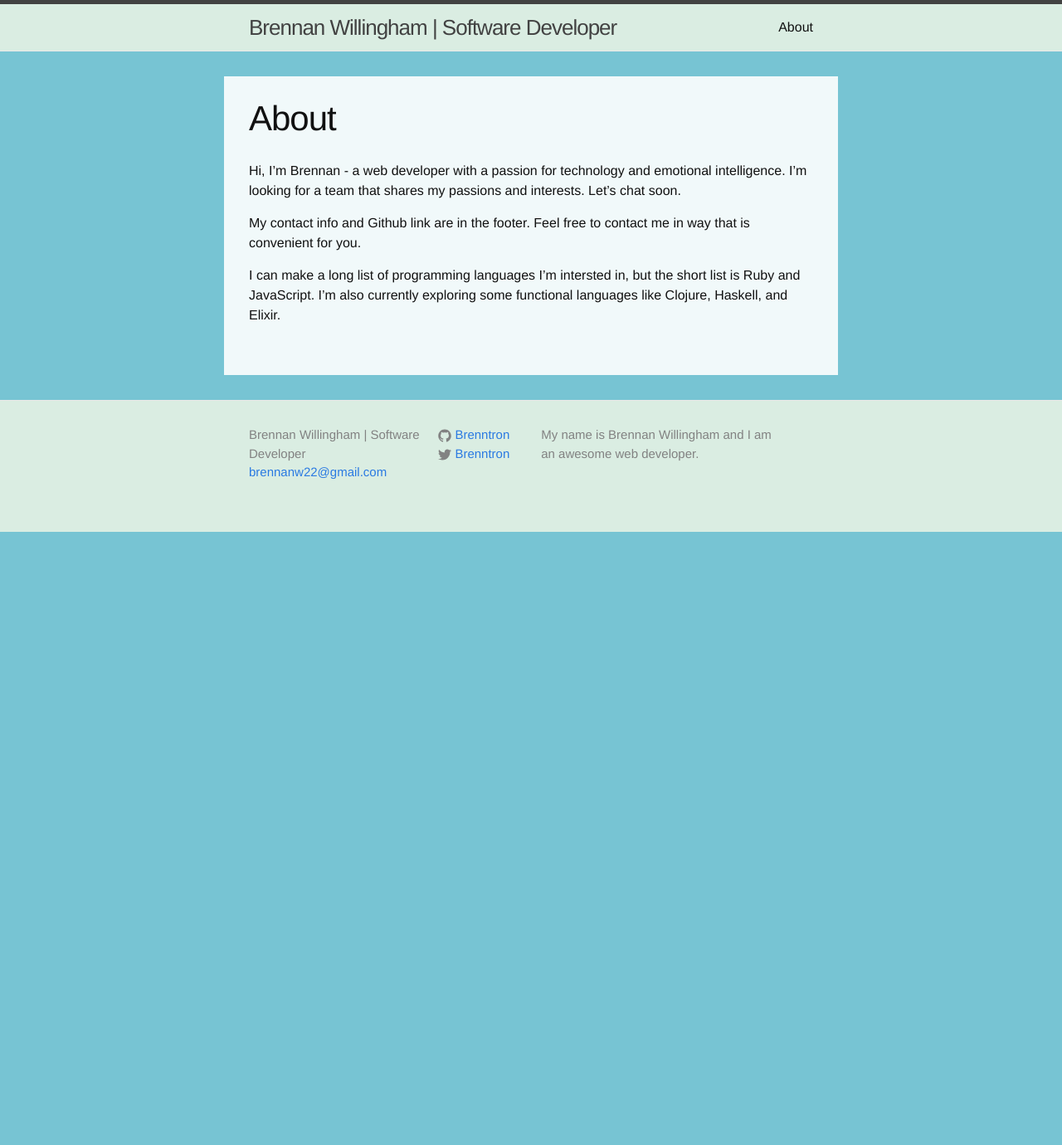
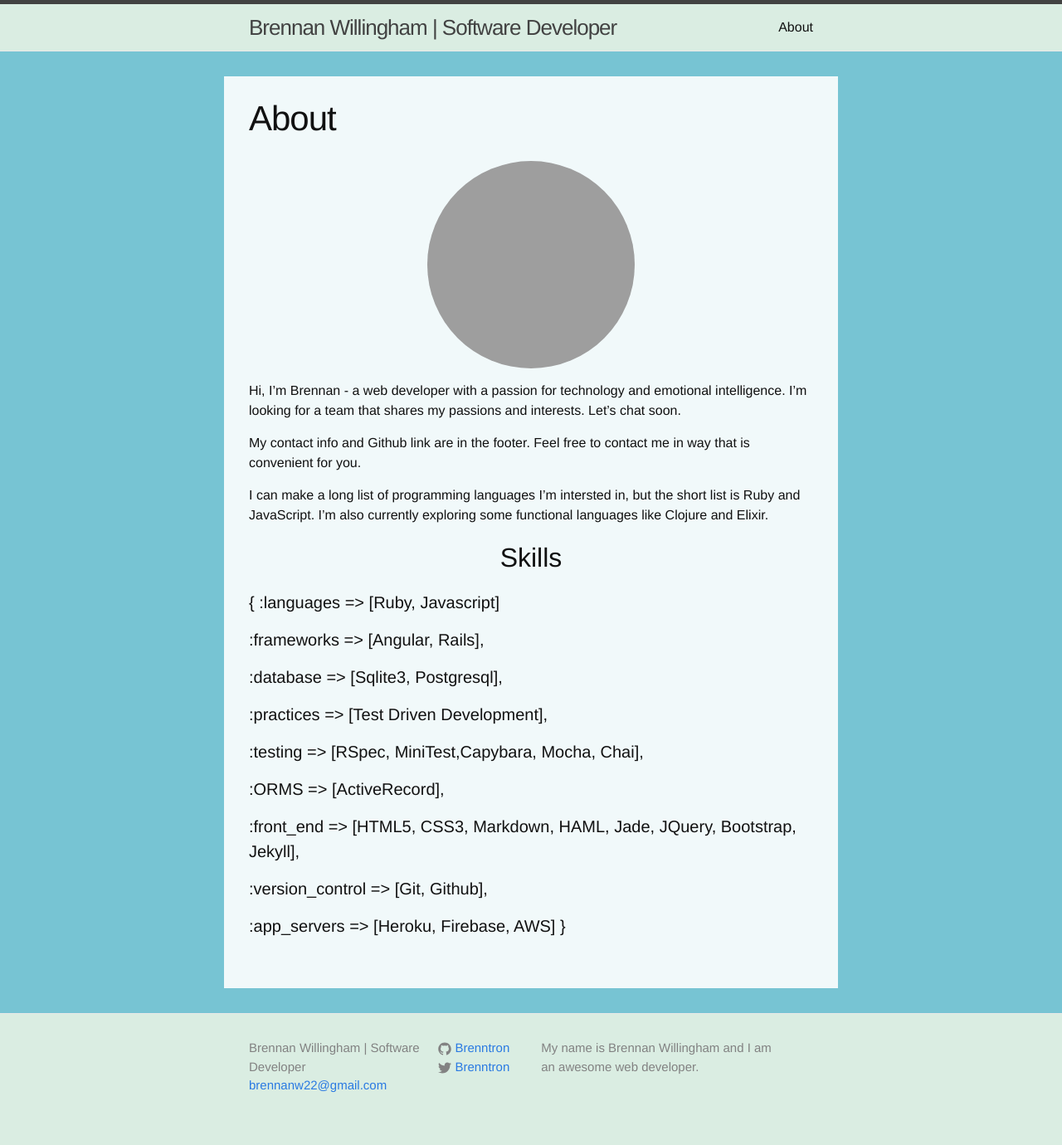
Before and after one commit to Brenntron/Brenntron.github.io, a Jekyll site: the page built from about.md, in a window 1280 px wide. Shown: the whole page at 83% size. Built offline with Jekyll 4.4.1, drawn with Linux system fonts in a browser that asks for light colours; before the commit the page ends 900 px from its top, so only the background shows below that; grey boxes are pictures that could not be loaded.

Commit message:
Added author to config.yml, gravatar photo and skill set to about page.

```diff
--- a/_config.yml
+++ b/_config.yml
@@ -4,7 +4,7 @@ email: brennanw22@gmail.com
 description: > # this means to ignore newlines until "baseurl:"
   My name is Brennan Willingham and I am an awesome web developer.
 baseurl: "" # the subpath of your site, e.g. /blog/
-url: "http://yourdomain.com" # the base hostname & protocol for your site
+url: "http://brennanwillingham.com" # the base hostname & protocol for your site
 twitter_username: Brenntron
 github_username:  Brenntron
 
@@ -12,3 +12,9 @@ github_username:  Brenntron
 markdown: kramdown
 
 gems: [bourbon, neat, github-pages]
+
+author:
+  name: Brennan Willingham
+  email: brennanw22@gmail.com
+  github: brenntron
+  twitter: brenntron
--- a/_posts/2015-05-09-Hack-Tennessee-7.markdown
+++ b/_posts/2015-05-09-Hack-Tennessee-7.markdown
@@ -12,6 +12,6 @@ At 7 p.m. the project ideas where pitched and I joined Ayumi Bennett’s group S
 
 The experience was hectic and awesome and I recommend to anyone, no matter the level, to go to one of these events. It is a great way to learn and meet new people.
 
-<img src="/assets/images/SnackTN.jpg">
+<img class="snackPic" src="/assets/images/SnackTN.jpg">
 
 ## The SnackTN Team
--- a/_sass/_layout.scss
+++ b/_sass/_layout.scss
@@ -237,7 +237,7 @@
         }
     }
 
-    img {
+    .snackPic {
       display: block;
       margin: 0 auto;
       width: 500px;
@@ -251,3 +251,12 @@
   background-color: #f1f9fa;
   padding: 0;
 }
+
+/**
+ * About
+ */
+.gravatar {
+  border-radius: 50%;
+  display: block;
+  margin: 0 auto;
+}
--- a/about.md
+++ b/about.md
@@ -4,8 +4,30 @@ title: About
 permalink: /about/
 ---
 
+<img src="https://s.gravatar.com/avatar/d65359ab27ec95d16c06c4d67b092e47?s=250" class="gravatar" alt="A photo of {{ author.name }}">
+
 Hi, I'm Brennan - a web developer with a passion for technology and emotional intelligence. I'm looking for a team that shares my passions and interests. Let's chat soon.
 
 My contact info and Github link are in the footer. Feel free to contact me in way that is convenient for you.
 
-I can make a long list of programming languages I'm intersted in, but the short list is Ruby and JavaScript. I'm also currently exploring some functional languages like Clojure, Haskell, and Elixir.
+I can make a long list of programming languages I'm intersted in, but the short list is Ruby and JavaScript. I'm also currently exploring some functional languages like Clojure and Elixir.
+
+##Skills
+
+####{ :languages => [Ruby, Javascript]
+
+####  :frameworks => [Angular, Rails],
+
+####  :database => [Sqlite3, Postgresql],
+
+####  :practices => [Test Driven Development],
+
+####  :testing => [RSpec, MiniTest,Capybara, Mocha, Chai],
+
+####  :ORMS => [ActiveRecord],
+
+####  :front_end => [HTML5, CSS3, Markdown, HAML, Jade, JQuery, Bootstrap, Jekyll],
+
+####  :version_control => [Git, Github],
+
+####  :app_servers => [Heroku, Firebase, AWS] }
```
